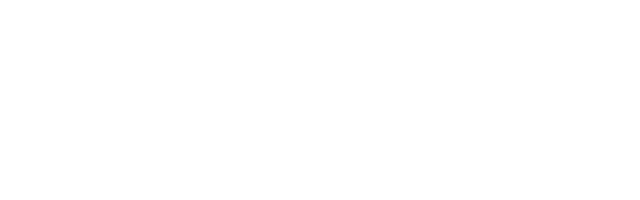
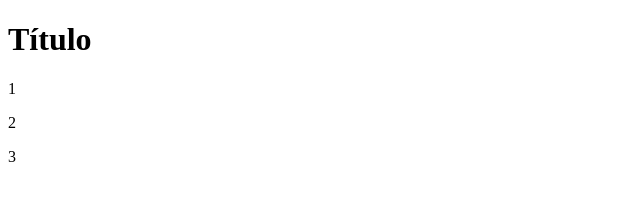
Before and after one commit to radameslangner/concurso, a plain HTML site: page javascript/index.html in a window 1280 px wide. Shown: the whole page, without its empty margins (0-640 px from the left). Drawn offline with Linux system fonts and the light colour scheme.

Commit message:
Adicionando javascript

```diff
--- a/javascript/index.html
+++ b/javascript/index.html
@@ -8,9 +8,9 @@
 </head>
 <body>
 
-    <h1></h1>
-    <p></p>
-    <p></p>
-    <p></p>
+    <h1>Título</h1>
+    <p>1</p>
+    <p>2</p>
+    <p>3</p>
 </body>
 </html>
--- a/javascript/util.js
+++ b/javascript/util.js
@@ -0,0 +1 @@
+// JS para teste
```
Also changed, not shown: css/styel.css (deleted).
